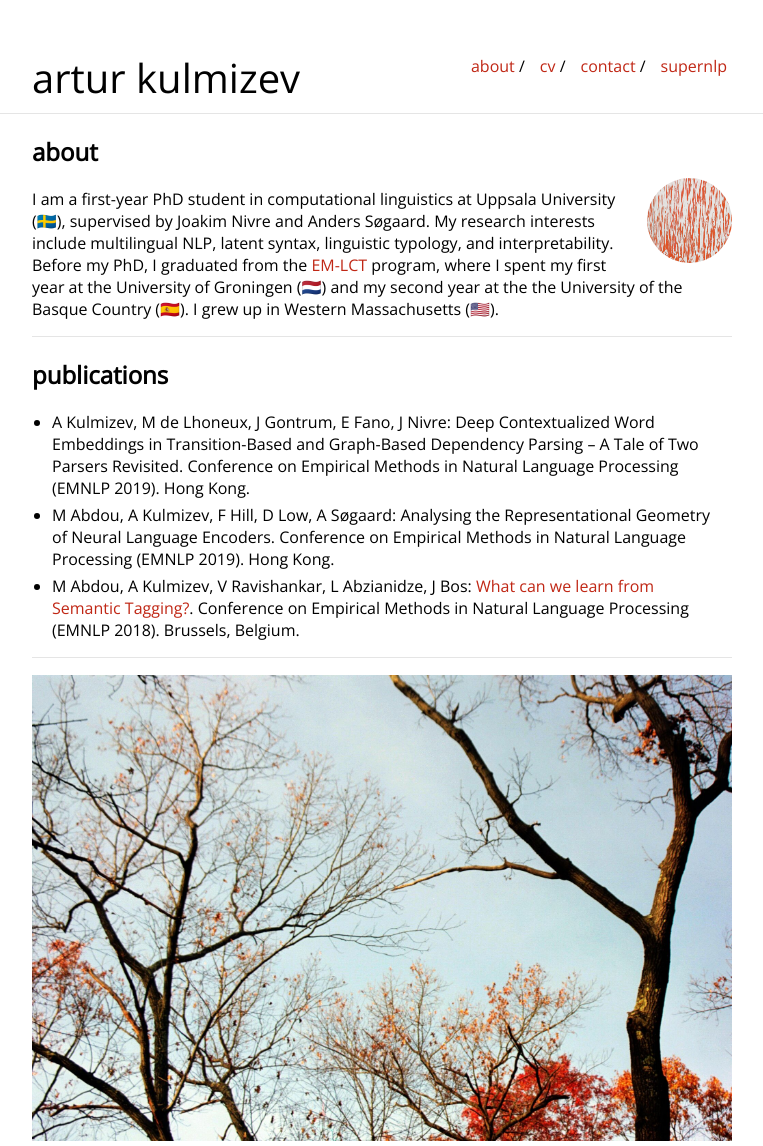
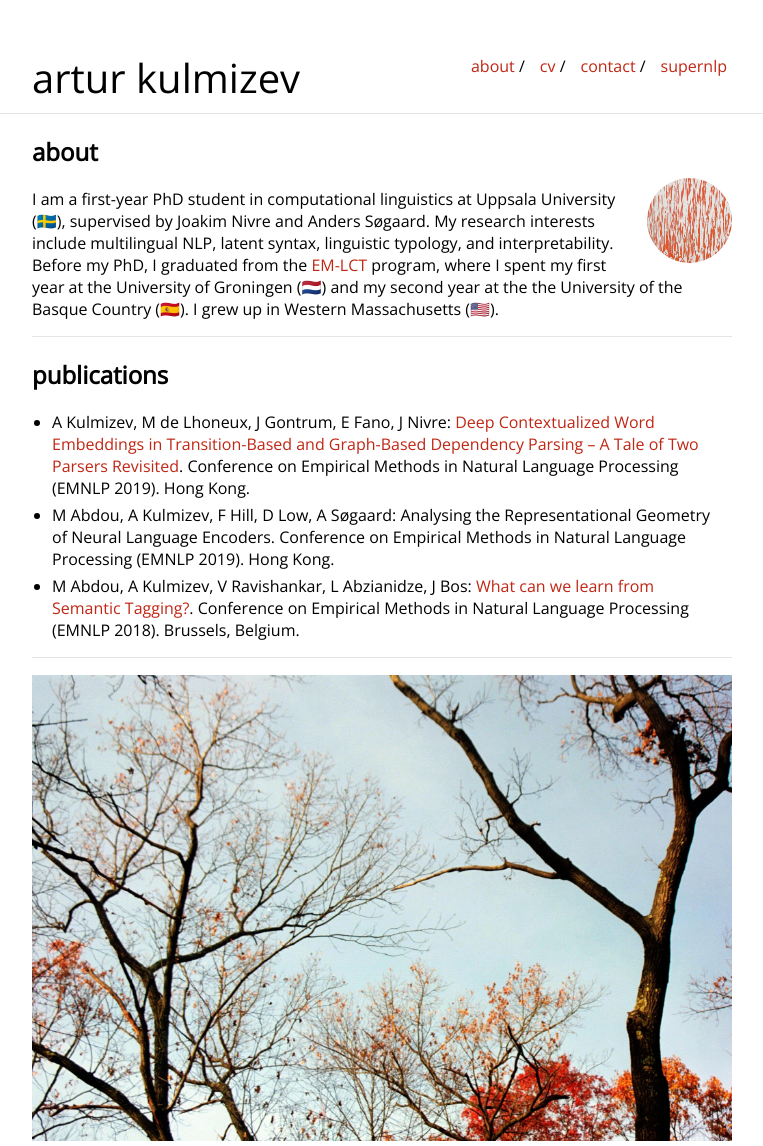
Before and after one commit to rutrastone/rutrastone.github.io, a Jekyll site: the page built from index.md, in a window 1280 px wide. Shown: the whole page, without its empty margins (258-1021 px from the left). Built offline with Jekyll 4.4.1, drawn with Linux system fonts in a browser that asks for light colours; our own code applies the rules of GitHub Pages for plain Markdown files; part of the change alters nothing that is shown.

```diff
--- a/index.md
+++ b/index.md
@@ -18,7 +18,7 @@ I am a first-year PhD student in computational linguistics at Uppsala University
 ---
 
 ## publications
-* A Kulmizev, M de Lhoneux, J Gontrum, E Fano, J Nivre: Deep Contextualized Word Embeddings in Transition-Based and Graph-Based Dependency Parsing -- A Tale of Two Parsers Revisited. Conference on Empirical Methods in Natural Language Processing (EMNLP 2019). Hong Kong.
+* A Kulmizev, M de Lhoneux, J Gontrum, E Fano, J Nivre: [Deep Contextualized Word Embeddings in Transition-Based and Graph-Based Dependency Parsing -- A Tale of Two Parsers Revisited](https://arxiv.org/pdf/1908.07397.pdf). Conference on Empirical Methods in Natural Language Processing (EMNLP 2019). Hong Kong.
 * M Abdou, A Kulmizev, F Hill, D Low, A Søgaard: Analysing the Representational Geometry of Neural Language Encoders. Conference on Empirical Methods in Natural Language Processing (EMNLP 2019). Hong Kong.
 * M Abdou, A Kulmizev, V Ravishankar, L Abzianidze, J Bos: [What can we learn from Semantic Tagging?](https://arxiv.org/pdf/1808.09716.pdf). Conference on Empirical Methods in Natural Language Processing (EMNLP 2018). Brussels, Belgium.
 <!-- 2. M Abdou, A Kulmizev, JG i Ametllé: [AffecThor at SemEval-2018 Task 1: A cross-linguistic approach to sentiment intensity quantification in tweets](http://www.aclweb.org/anthology/S18-1032); Proceedings of The 12th International Workshop on Semantic Evaluation (2018) -->
```
